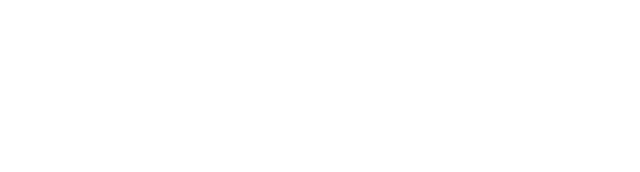
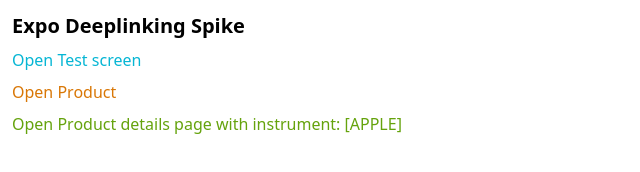
Before and after one commit to naveen-adss/deeplink-web, a plain HTML site: page index.html in a window 1280 px wide. Shown: the whole page, without its empty margins (0-640 px from the left). Drawn offline with nearby package versions, Linux system fonts and the light colour scheme.

```diff
--- a/index.html
+++ b/index.html
@@ -6,8 +6,15 @@
     <script src="https://cdn.tailwindcss.com"></script>
   </head>
   <body>
-    <div class="p-2">
-      <a></a>
+    <div class="p-3 flex flex-col gap-2">
+      <h4 class="text-xl font-bold">Expo Deeplinking Spike</h4>
+      <a class="text-cyan-500" href="/deeplink-web/testscreen">
+        Open Test screen
+      </a>
+      <a class="text-amber-600" href="/deeplink-web/products">Open Product</a>
+      <a class="text-lime-600" href="/deeplink-web/products/APPLE">
+        Open Product details page with instrument: [APPLE]
+      </a>
     </div>
   </body>
 </html>
```
